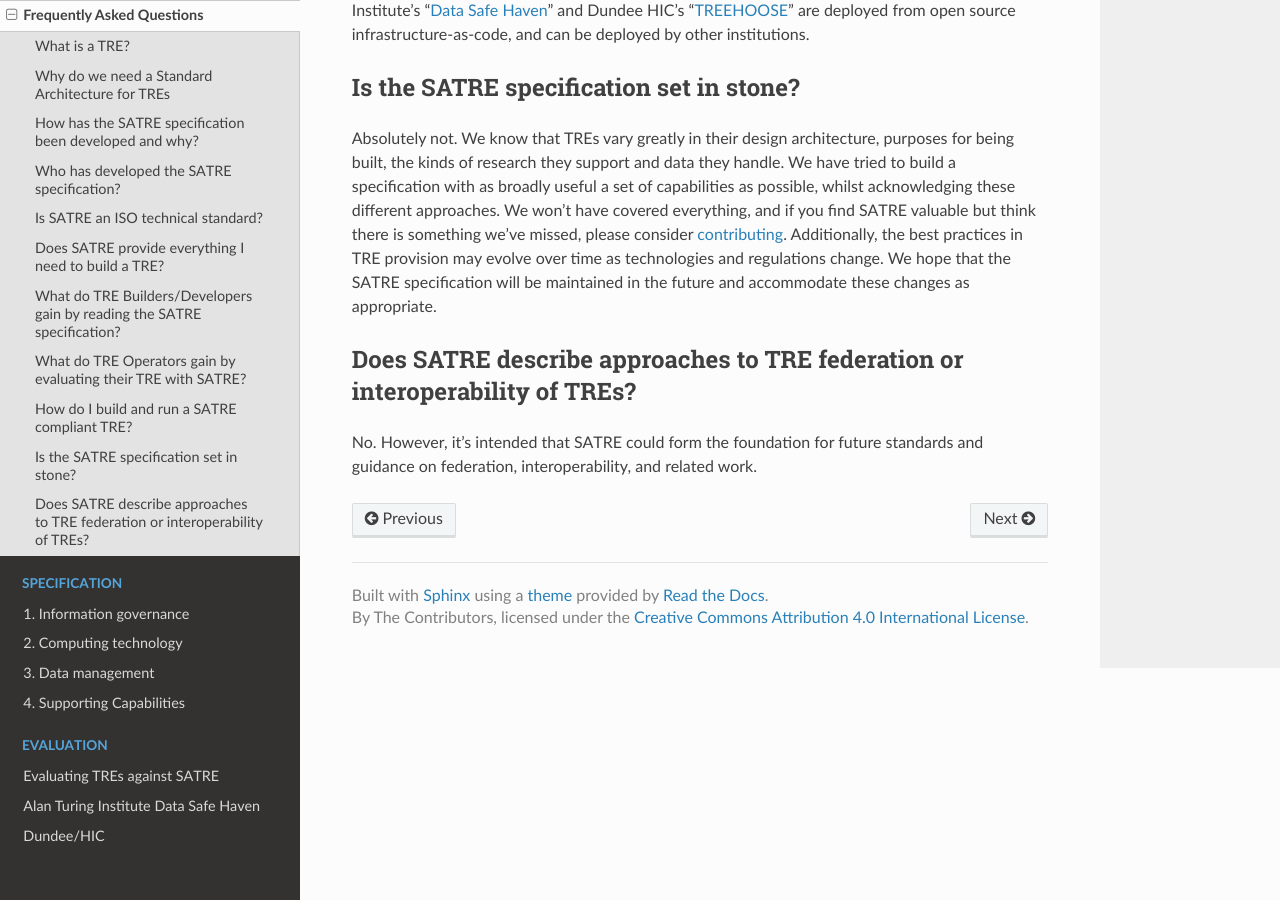
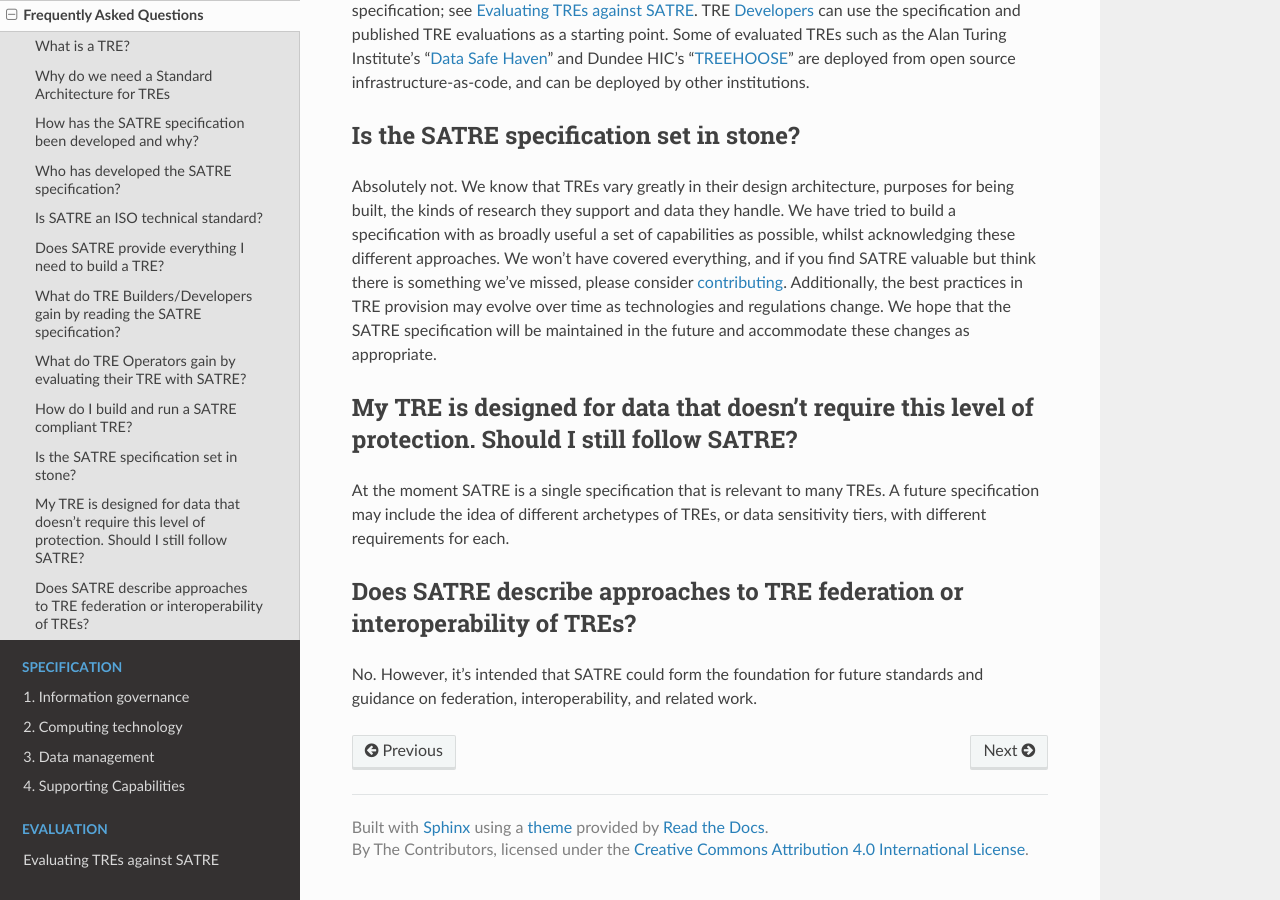
Before and after one commit to sa-tre/satre-specification, a Sphinx documentation site: the page built from docs/source/faqs.md, in a window 1280 px wide and 900 px high, scrolled down 2025 px. Built offline with Sphinx 7.4.7 and the Read the Docs theme 2.0.0, drawn with Linux system fonts in a browser that asks for light colours; some of the changed text lies outside the part shown.

Commit message:
FAQ: other TRE archetypes and data tiers

```diff
--- a/docs/source/faqs.md
+++ b/docs/source/faqs.md
@@ -12,6 +12,7 @@
 - {ref}`operator_gain`
 - {ref}`how_build`
 - {ref}`set_in_stone`
+- {ref}`other_tre_types`
 - {ref}`support_federation`
 
 (what_tre)=
@@ -76,6 +77,13 @@ We encourage TRE {ref}`Operators and Builders <infrastructure_roles>` to publicl
 
 Absolutely not. We know that TREs vary greatly in their design architecture, purposes for being built, the kinds of research they support and data they handle. We have tried to build a specification with as broadly useful a set of capabilities as possible, whilst acknowledging these different approaches. We won't have covered everything, and if you find SATRE valuable but think there is something we've missed, please consider {ref}`contributing <contributing>`. Additionally, the best practices in TRE provision may evolve over time as technologies and regulations change. We hope that the SATRE specification will be maintained in the future and accommodate these changes as appropriate.
 
+(other_tre_types)=
+
+## My TRE is designed for data that doesn't require this level of protection. Should I still follow SATRE?
+
+At the moment SATRE is a single specification that is relevant to many TREs.
+A future specification may include the idea of different archetypes of TREs, or data sensitivity tiers, with different requirements for each.
+
 (support_federation)=
 
 ## Does SATRE describe approaches to TRE federation or interoperability of TREs?
```
